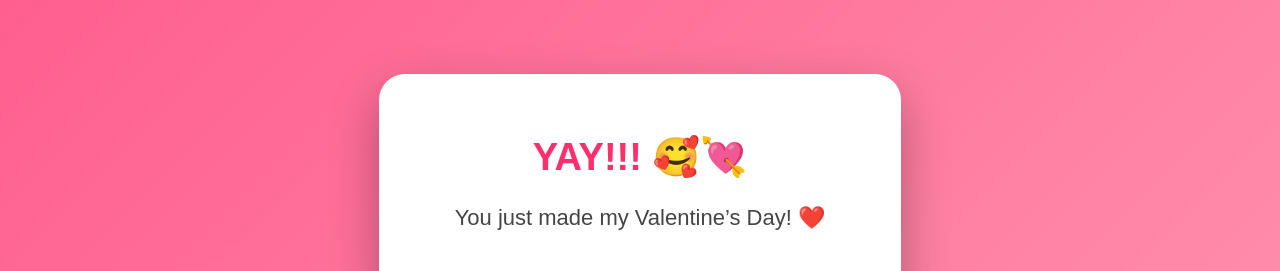
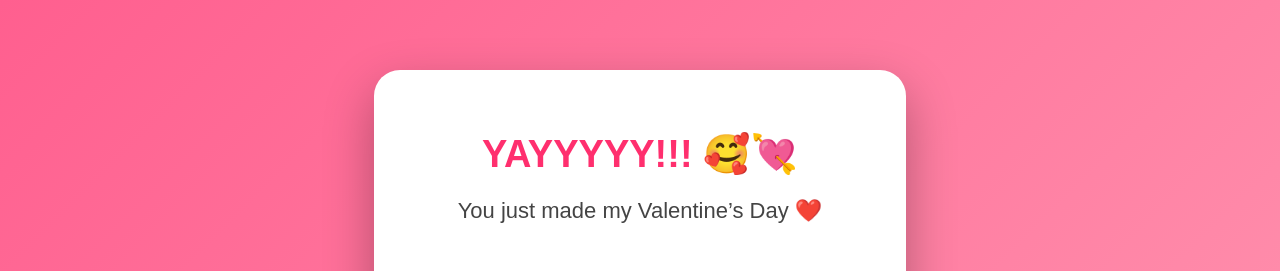
Before and after one commit to fahad00072/valentine, a plain HTML site: page index.html in a window 1280 px wide. Both pictures are taken after a click on the button "YES ❤️". Shown: the top 271 px of the page. Drawn offline with Linux system fonts and the light colour scheme.

Commit message:
Update index.html

```diff
--- a/index.html
+++ b/index.html
@@ -29,11 +29,13 @@
   h1 {
     color: #ff2f6e;
     font-size: 38px;
+    margin-bottom: 10px;
   }
 
   p {
     font-size: 22px;
     color: #444;
+    margin-bottom: 25px;
   }
 
   button {
@@ -61,7 +63,7 @@
   }
 
   img {
-    width: 450px;
+    width: 460px;
     max-width: 95%;
     margin-top: 25px;
     border-radius: 24px;
@@ -81,20 +83,21 @@
   }
 </style>
 </head>
+
 <body>
 
 <canvas id="boom"></canvas>
 
 <div class="box" id="question">
   <h1>Will you be my Valentine? 💖</h1>
-  <p>You can try saying no 😏</p>
+  <p>You can try saying no… but good luck 😏</p>
   <button id="yes">YES ❤️</button>
   <button id="no">NO 💔</button>
 </div>
 
 <div class="box" id="yay">
-  <h1>YAY!!! 🥰💘</h1>
-  <p>You just made my Valentine’s Day! ❤️</p>
+  <h1>YAYYYYY!!! 🥰💘</h1>
+  <p>You just made my Valentine’s Day ❤️</p>
 
   <img src="https://media2.giphy.com/media/v1.Y2lkPTc5MGI3NjExejJhMmd5bG9hMW1raHc0ZW82bmtpYXdqanFvOWQ2aXdqaDZibGlsaCZlcD12MV9pbnRlcm5hbF9naWZfYnlfaWQmY3Q9Zw/MOWPkhRAUbR7i/giphy.gif">
 
@@ -134,32 +137,32 @@
     const canvas = document.getElementById("boom");
     const ctx = canvas.getContext("2d");
 
-    canvas.width = innerWidth;
-    canvas.height = innerHeight;
+    canvas.width = window.innerWidth;
+    canvas.height = window.innerHeight;
 
     const particles = [];
 
     for (let i = 0; i < 180; i++) {
       particles.push({
-        x: canvas.width/2,
-        y: canvas.height/2,
-        r: Math.random()*6 + 4,
-        dx: (Math.random() - 0.5)*16,
-        dy: (Math.random() - 0.5)*16,
+        x: canvas.width / 2,
+        y: canvas.height / 2,
+        r: Math.random() * 6 + 4,
+        dx: (Math.random() - 0.5) * 16,
+        dy: (Math.random() - 0.5) * 16,
         life: 110
       });
     }
 
     function animate() {
-      ctx.clearRect(0,0,canvas.width,canvas.height);
+      ctx.clearRect(0, 0, canvas.width, canvas.height);
 
       particles.forEach(p => {
         p.x += p.dx;
         p.y += p.dy;
         p.life--;
-        ctx.fillStyle = `rgba(255,47,110,${p.life/110})`;
+        ctx.fillStyle = `rgba(255,47,110,${p.life / 110})`;
         ctx.beginPath();
-        ctx.arc(p.x,p.r + p.y, p.r, 0, Math.PI*2);
+        ctx.arc(p.x, p.y, p.r, 0, Math.PI * 2);
         ctx.fill();
       });
 
```
